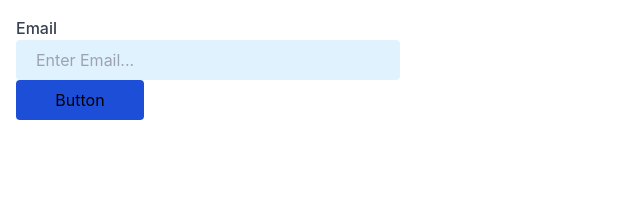
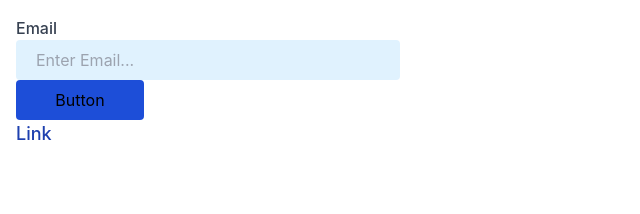
Before and after one commit to lucy922/ui-components, a Next.js app: page / in a window 1280 px wide. Shown: the top 214 px of the page, without its empty margins (0-640 px from the left). Built offline with nearby package versions, Linux system fonts and the light colour scheme.

Commit message:
create link component

```diff
--- /dev/null
+++ b/components/Link.tsx
@@ -0,0 +1,40 @@
+import classes from "./design/Link.classes";
+import classNames from "classnames";
+
+export interface IlinkClass {
+  base: string;
+  color: {
+    red: string;
+    black: string;
+    blue: string;
+    gray: string;
+  };
+  fontSize: {
+    xs: string;
+    sm: string;
+    md: string;
+    lg: string;
+  };
+}
+
+export interface IlinkProps {
+  children: React.ReactNode;
+  href: string;
+  color?: keyof IlinkClass["color"];
+  fontSize?: keyof IlinkClass["fontSize"];
+}
+
+export const Link = (props: IlinkProps) => {
+  return (
+    <a
+      href={props.href}
+      className={classNames(
+        classes.base,
+        classes.color[props.color ?? "blue"],
+        classes.fontSize[props.fontSize ?? "sm"]
+      )}
+    >
+      {props.children}
+    </a>
+  );
+};
--- /dev/null
+++ b/components/design/Link.classes.ts
@@ -0,0 +1,17 @@
+import { IlinkClass } from "../Link";
+
+export default <IlinkClass>{
+  base: "text-base font-medium hover:underline",
+  color: {
+    red: "text-red-600",
+    black: "text-black",
+    blue: "text-blue-800",
+    gray: "text-gray-500"
+  },
+  fontSize: {
+    xs: "text-xs",
+    sm: "text-sm",
+    md: "text-base",
+    lg: "text-lg"
+  }
+}
--- a/pages/index.tsx
+++ b/pages/index.tsx
@@ -2,6 +2,7 @@ import type { NextPage } from "next";
 import { Button } from "../components/Button";
 import { Input } from "../components/Input";
 import { Label } from "../components/Label";
+import { Link } from "../components/Link";
 
 const Home: NextPage = () => {
   return (
@@ -16,6 +17,9 @@ const Home: NextPage = () => {
       <Button type="submit" size="sm" variant="primary">
         Button
       </Button>
+      <Link href="/" color="blue" fontSize="lg">
+        Link
+      </Link>
     </div>
   );
 };
--- a/styles/globals.css
+++ b/styles/globals.css
@@ -1,6 +1,12 @@
 @tailwind base;
 @tailwind components;
 @tailwind utilities;
+
+* {
+  padding: 0;
+  margin: 0;
+  box-sizing: border-box;
+}
 
 html,
 body {
```
